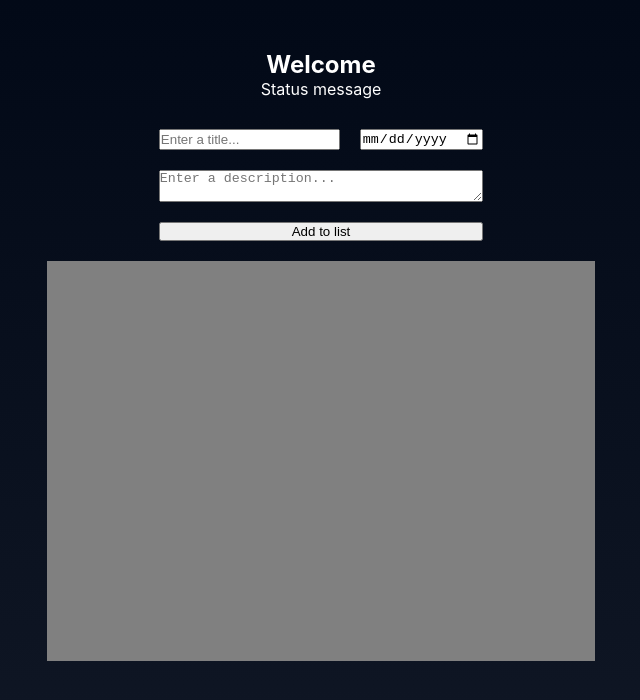
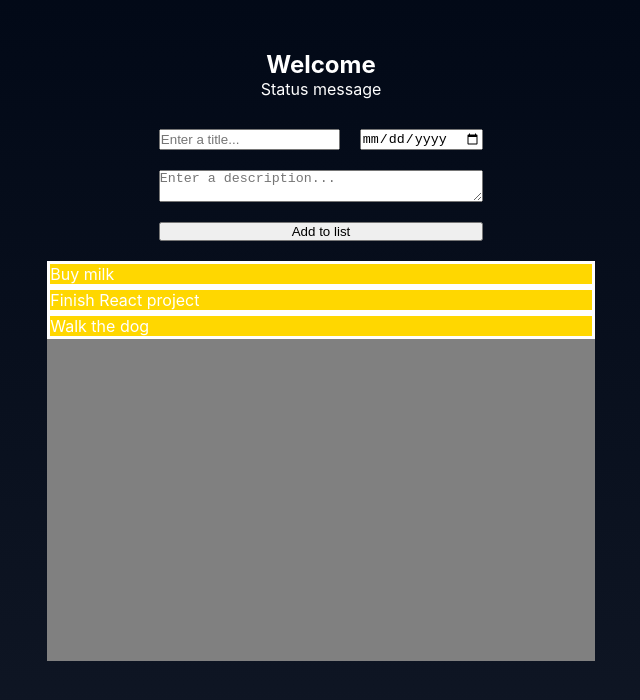
Before and after one commit to FrstF4ll/web-todo-react, a React app: page / in a window 1280 px wide. Shown: the top 700 px of the page, without its empty margins (319-959 px from the left). Built offline with nearby package versions, Linux system fonts and the light colour scheme; the HTML template or start-up script is replaced by a standard one.

Commit message:
feat: implement first template for list item component
- Create three random todos for an actual example of how it is displayed.

```diff
--- a/src/App.css
+++ b/src/App.css
@@ -55,6 +55,12 @@ main {
 #todo-list {
   grid-column: 3;
   grid-row: 2;
+  list-style: none;
   height: 50vh;
   background-color: grey;
 }
+
+.todo-item {
+  background-color: gold;
+  border: solid;
+}
--- a/src/App.tsx
+++ b/src/App.tsx
@@ -1,5 +1,5 @@
 import './App.css';
-import { TodoInputsLayout, TodoList } from './Todos';
+import { TodoInputsLayout, TodoItems, TodoList } from './Todos';
 
 const Title = () => {
   return (
@@ -17,7 +17,11 @@ const App = () => {
         <Title />
         <TodoInputsLayout />
       </section>
-      <TodoList />
+      <TodoList>
+        <TodoItems title="Buy milk" />
+        <TodoItems title="Finish React project" />
+        <TodoItems title="Walk the dog" />{' '}
+      </TodoList>
     </main>
   );
 };
--- a/src/Todos.tsx
+++ b/src/Todos.tsx
@@ -1,3 +1,5 @@
+import type { ReactNode } from 'react';
+
 const TodoInputs = () => {
   return (
     <>
@@ -11,7 +13,12 @@ const TodoInputs = () => {
   );
 };
 
-export const TodoList = () => <ul id="todo-list"></ul>;
+export const TodoList = ({ children }: { children: ReactNode }) => (
+  <ul id="todo-list">{children}</ul>
+);
+export const TodoItems = ({ title }: { title: string }) => (
+  <li className="todo-item">{title}</li>
+);
 export const TodoInputsLayout = () => {
   return (
     <form id="todo-inputs" className="flex-column">
```
